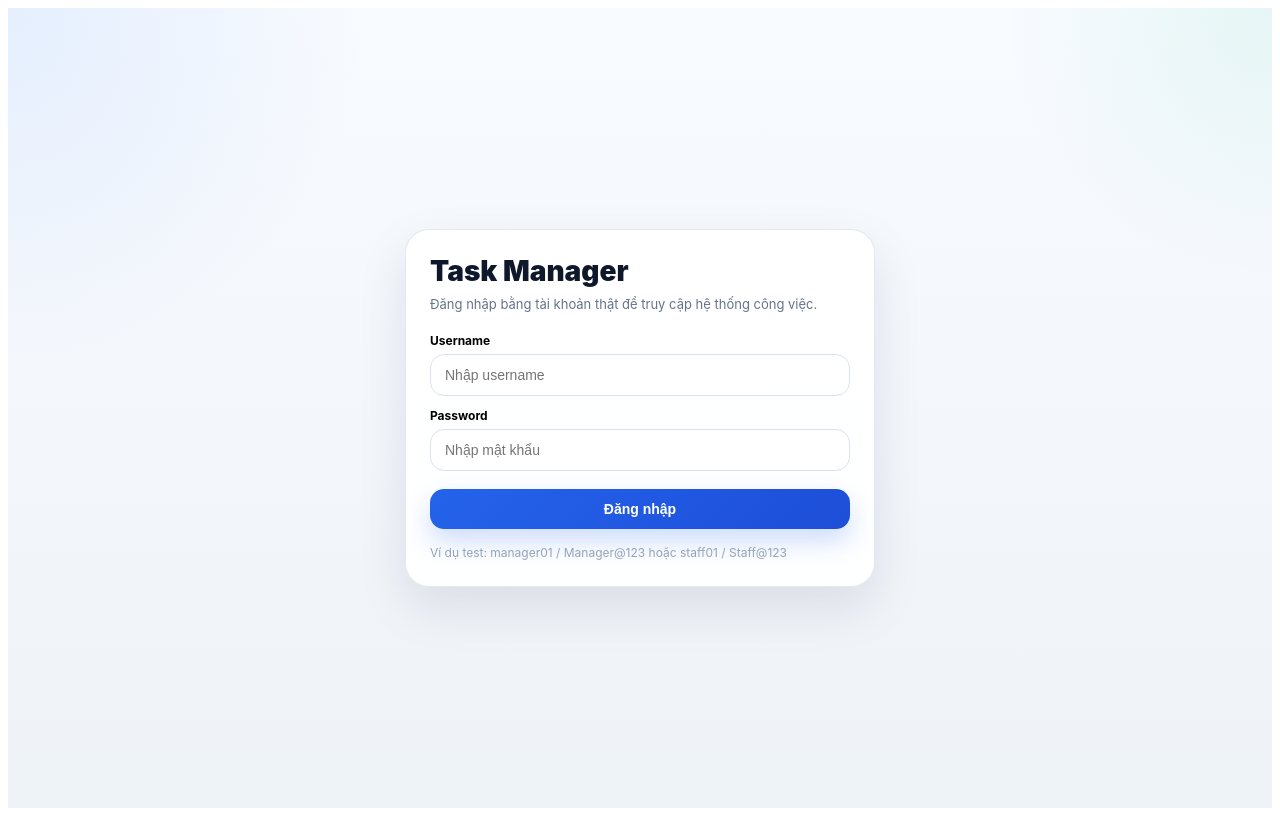
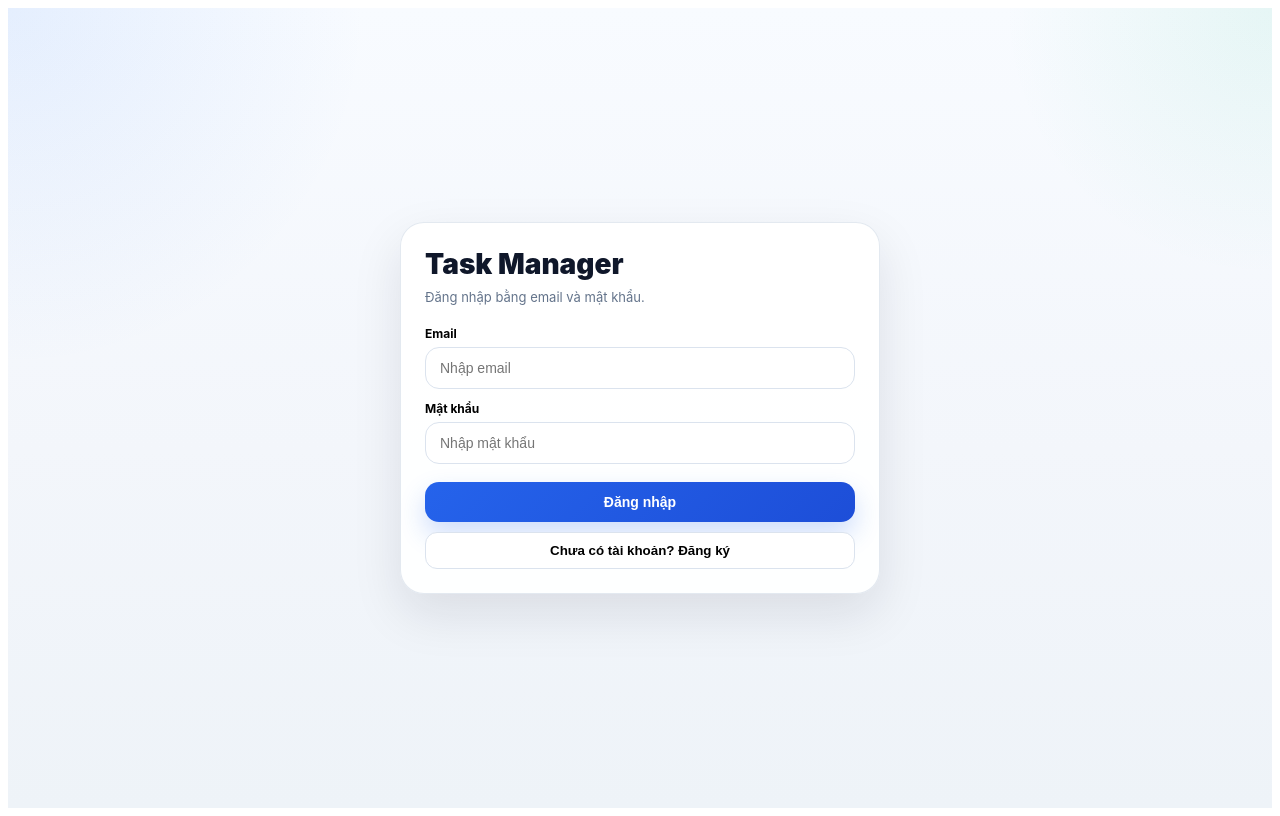
Before and after one commit to vuhoangphuong-cmd/task-manager-api-frontend-, a React (Vite) app: page / in a window 1280 px wide. Built offline with nearby package versions, Linux system fonts and the light colour scheme; no server answers.

Commit message:
Add register screen and email login UI

```diff
--- a/src/App.jsx
+++ b/src/App.jsx
@@ -4,13 +4,27 @@ import TaskBoard from "./TaskBoard.jsx";
 const API_BASE = import.meta.env.VITE_API_BASE || "http://127.0.0.1:8000";
 const TOKEN_KEY = "task_manager_access_token";
 
-function LoginScreen({ onLogin, loading }) {
-  const [username, setUsername] = useState("");
+function AuthScreen({ onLogin, onRegister, loading }) {
+  const [mode, setMode] = useState("login");
+  const [fullName, setFullName] = useState("");
+  const [email, setEmail] = useState("");
+  const [role, setRole] = useState("chuyen_vien");
   const [password, setPassword] = useState("");
 
   const handleSubmit = async (e) => {
     e.preventDefault();
-    await onLogin(username, password);
+
+    if (mode === "login") {
+      await onLogin(email, password);
+      return;
+    }
+
+    await onRegister({
+      full_name: fullName,
+      email,
+      role,
+      password,
+    });
   };
 
   return (
@@ -28,7 +42,7 @@ function LoginScreen({ onLogin, loading }) {
       <form
         onSubmit={handleSubmit}
         style={{
-          width: 420,
+          width: 430,
           maxWidth: "92vw",
           background: "rgba(255,255,255,0.92)",
           border: "1px solid rgba(226,232,240,0.95)",
@@ -42,18 +56,67 @@ function LoginScreen({ onLogin, loading }) {
             Task Manager
           </div>
           <div style={{ fontSize: 13, color: "#64748b", lineHeight: 1.6 }}>
-            Đăng nhập bằng tài khoản thật để truy cập hệ thống công việc.
+            {mode === "login"
+              ? "Đăng nhập bằng email và mật khẩu."
+              : "Đăng ký tài khoản lần đầu bằng họ tên, email, vai trò và mật khẩu."}
           </div>
         </div>
 
+        {mode === "register" && (
+          <>
+            <div style={{ marginBottom: 12 }}>
+              <label style={{ display: "block", marginBottom: 6, fontSize: 12, fontWeight: 700 }}>
+                Họ tên
+              </label>
+              <input
+                value={fullName}
+                onChange={(e) => setFullName(e.target.value)}
+                placeholder="Nhập họ tên"
+                style={{
+                  width: "100%",
+                  padding: "12px 14px",
+                  borderRadius: 14,
+                  border: "1px solid #dbe3ee",
+                  boxSizing: "border-box",
+                  fontSize: 14,
+                }}
+              />
+            </div>
+
+            <div style={{ marginBottom: 12 }}>
+              <label style={{ display: "block", marginBottom: 6, fontSize: 12, fontWeight: 700 }}>
+                Vai trò
+              </label>
+              <select
+                value={role}
+                onChange={(e) => setRole(e.target.value)}
+                style={{
+                  width: "100%",
+                  padding: "12px 14px",
+                  borderRadius: 14,
+                  border: "1px solid #dbe3ee",
+                  boxSizing: "border-box",
+                  fontSize: 14,
+                  background: "#fff",
+                }}
+              >
+                <option value="truong_phong">Trưởng phòng</option>
+                <option value="pho_truong_phong">Phó trưởng phòng</option>
+                <option value="chuyen_vien">Chuyên viên</option>
+              </select>
+            </div>
+          </>
+        )}
+
         <div style={{ marginBottom: 12 }}>
           <label style={{ display: "block", marginBottom: 6, fontSize: 12, fontWeight: 700 }}>
-            Username
+            Email
           </label>
           <input
-            value={username}
-            onChange={(e) => setUsername(e.target.value)}
-            placeholder="Nhập username"
+            type="email"
+            value={email}
+            onChange={(e) => setEmail(e.target.value)}
+            placeholder="Nhập email"
             style={{
               width: "100%",
               padding: "12px 14px",
@@ -67,7 +130,7 @@ function LoginScreen({ onLogin, loading }) {
 
         <div style={{ marginBottom: 18 }}>
           <label style={{ display: "block", marginBottom: 6, fontSize: 12, fontWeight: 700 }}>
-            Password
+            Mật khẩu
           </label>
           <input
             type="password"
@@ -101,12 +164,29 @@ function LoginScreen({ onLogin, loading }) {
             boxShadow: "0 12px 26px rgba(37,99,235,0.22)",
           }}
         >
-          {loading ? "Đang đăng nhập..." : "Đăng nhập"}
+          {loading
+            ? "Đang xử lý..."
+            : mode === "login"
+            ? "Đăng nhập"
+            : "Đăng ký"}
         </button>
 
-        <div style={{ marginTop: 14, fontSize: 12, color: "#94a3b8", lineHeight: 1.6 }}>
-          Ví dụ test: manager01 / Manager@123 hoặc staff01 / Staff@123
-        </div>
+        <button
+          type="button"
+          onClick={() => setMode(mode === "login" ? "register" : "login")}
+          style={{
+            width: "100%",
+            marginTop: 10,
+            padding: "10px 12px",
+            borderRadius: 12,
+            border: "1px solid #dbe3ee",
+            background: "#fff",
+            cursor: "pointer",
+            fontWeight: 700,
+          }}
+        >
+          {mode === "login" ? "Chưa có tài khoản? Đăng ký" : "Đã có tài khoản? Đăng nhập"}
+        </button>
       </form>
     </div>
   );
@@ -120,7 +200,7 @@ export default function App() {
   const currentUser = useMemo(() => {
     if (!user) return null;
     return {
-      name: user.full_name || user.username,
+      name: user.full_name || user.email,
       email: user.email,
       role: user.role,
     };
@@ -156,37 +236,68 @@ export default function App() {
     restore();
   }, []);
 
-  const handleLogin = async (username, password) => {
-    if (!username.trim() || !password.trim()) {
-      alert("Bạn cần nhập username và password");
+  const handleLogin = async (email, password) => {
+    if (!email.trim() || !password.trim()) {
+      alert("Bạn cần nhập email và mật khẩu");
       return;
     }
 
     try {
       setLoading(true);
 
-      const body = new URLSearchParams();
-      body.set("username", username.trim());
-      body.set("password", password);
-
-      const res = await fetch(`${API_BASE}/auth/token`, {
+      const res = await fetch(`${API_BASE}/auth/login-email`, {
         method: "POST",
         headers: {
-          "Content-Type": "application/x-www-form-urlencoded",
+          "Content-Type": "application/json",
         },
-        body: body.toString(),
+        body: JSON.stringify({
+          email: email.trim(),
+          password,
+        }),
       });
 
+      const data = await res.json();
+
       if (!res.ok) {
-        const errText = await res.text().catch(() => "");
-        throw new Error(errText || "Đăng nhập thất bại");
+        throw new Error(data.detail || "Đăng nhập thất bại");
       }
 
-      const data = await res.json();
       localStorage.setItem(TOKEN_KEY, data.access_token);
       setUser(data.user);
     } catch (err) {
       alert(`Đăng nhập thất bại: ${err.message}`);
+    } finally {
+      setLoading(false);
+    }
+  };
+
+  const handleRegister = async (payload) => {
+    if (!payload.full_name.trim() || !payload.email.trim() || !payload.password.trim()) {
+      alert("Bạn cần nhập đầy đủ họ tên, email và mật khẩu");
+      return;
+    }
+
+    try {
+      setLoading(true);
+
+      const res = await fetch(`${API_BASE}/auth/register`, {
+        method: "POST",
+        headers: {
+          "Content-Type": "application/json",
+        },
+        body: JSON.stringify(payload),
+      });
+
+      const data = await res.json();
+
+      if (!res.ok) {
+        throw new Error(data.detail || "Đăng ký thất bại");
+      }
+
+      localStorage.setItem(TOKEN_KEY, data.access_token);
+      setUser(data.user);
+    } catch (err) {
+      alert(`Đăng ký thất bại: ${err.message}`);
     } finally {
       setLoading(false);
     }
@@ -214,7 +325,7 @@ export default function App() {
   }
 
   if (!currentUser) {
-    return <LoginScreen onLogin={handleLogin} loading={loading} />;
+    return <AuthScreen onLogin={handleLogin} onRegister={handleRegister} loading={loading} />;
   }
 
   return (
```
